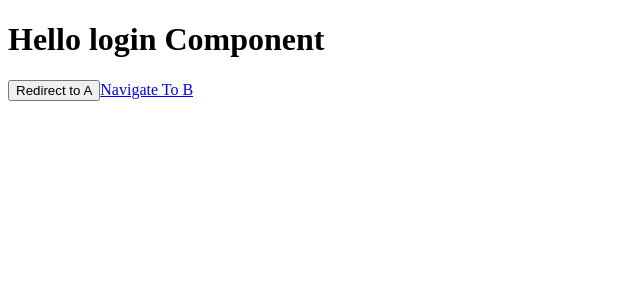
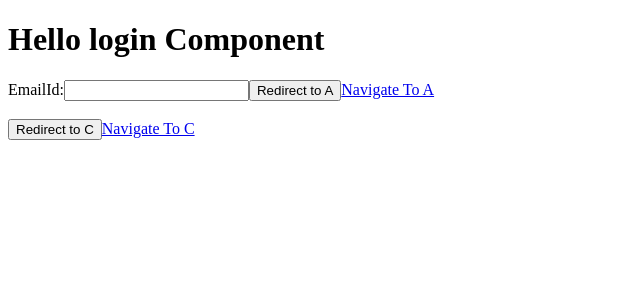
Before and after one commit to Bikeshs/CromaNgWDNovBatch, an Angular app: page / in a window 1280 px wide. Shown: the top 300 px of the page, without its empty margins (0-640 px from the left). Built offline with nearby package versions, Linux system fonts and the light colour scheme.

Commit message:
Routing with data and storage

```diff
--- a/src/app/routeexample/a.component.ts
+++ b/src/app/routeexample/a.component.ts
@@ -1,13 +1,15 @@
 import { Component } from "@angular/core";
-import { Router } from "@angular/router";
+import { Router, ActivatedRoute } from "@angular/router";
 @Component({
     selector: 'acomp',
     templateUrl: './a.component.html'
 })
 export class AComponent {
     title = 'Hello A Component';
-    constructor(private route: Router) {
-
+    constructor(private route: Router, private routeObj: ActivatedRoute) {
+        this.routeObj.params.subscribe(xyz => {
+            this.title = xyz.uname;
+        })
     }
     backToLogin() {
         this.route.navigate(['./login']);
--- a/src/app/routeexample/b.component.html
+++ b/src/app/routeexample/b.component.html
@@ -1,2 +1,5 @@
 <h1>{{title}}</h1>
 <a [routerLink]="['./login']">Back To Login</a>
+
+<h1>Name:{{name}}</h1>
+<h1>emailId:{{emailId}}</h1>
--- a/src/app/routeexample/b.component.ts
+++ b/src/app/routeexample/b.component.ts
@@ -6,4 +6,10 @@ import { ActivatedRoute } from "@angular/router";
 })
 export class BComponent {
     title = "Hello B Component";
+    name;
+    emailId;
+    constructor() {
+        this.name = localStorage.getItem('name');
+        this.emailId = sessionStorage.getItem('EmailId');
+    }
 }
--- a/src/app/routeexample/c.component.ts
+++ b/src/app/routeexample/c.component.ts
@@ -1,8 +1,14 @@
 import { Component } from "@angular/core";
+import { ActivatedRoute } from "@angular/router";
 @Component({
     selector: 'ccomp',
     templateUrl: './c.component.html'
 })
 export class CComponent {
     title = 'Hello C Component';
+    constructor(private routeObj: ActivatedRoute) {
+        this.routeObj.queryParams.subscribe(xyz => {
+            this.title = xyz.email;
+        })
+    }
 }
--- a/src/app/routeexample/login.component.html
+++ b/src/app/routeexample/login.component.html
@@ -1,3 +1,7 @@
 <h1>{{title}}</h1>
+EmailId:<input type="text" [(ngModel)]="name">
 <button type="button" (click)="redirectToA()">Redirect to A</button>
-<a [routerLink]="['./b']">Navigate To B</a>
+<a [routerLink]="['./a','bikesh']">Navigate To A</a>
+<br /><br />
+<button type="button" (click)="redirectToC()">Redirect to C</button>
+<a [routerLink]="['./c']" [queryParams]="{email:'Bikesh Srivastava'}">Navigate To C</a>
--- a/src/app/routeexample/login.component.ts
+++ b/src/app/routeexample/login.component.ts
@@ -6,10 +6,21 @@ import { Router } from "@angular/router";
 })
 export class LoginComponent {
     title = 'Hello login Component';
+    name = "";
     constructor(private route: Router) {
 
     }
     redirectToA() {
-        this.route.navigate(['./a']);
+        if (this.name != '') {
+            this.route.navigate(['./a', this.name]); //redirect to A with  urlEncoded data
+        }
+    }
+
+    redirectToC() {
+        if (this.name != '') {
+            localStorage.setItem('name', this.name);
+            sessionStorage.setItem('EmailId', this.name);
+            this.route.navigate(['./c'], { queryParams: { email: this.name } }); //redirect to C with  QueryString data
+        }
     }
 }
--- a/src/app/routeexample/route.config.ts
+++ b/src/app/routeexample/route.config.ts
@@ -6,7 +6,7 @@ import { LoginComponent } from "./login.component";
 
 export const routes: Routes = [
     { path: '', component: LoginComponent },
-    { path: 'a', component: AComponent },
+    { path: 'a/:uname', component: AComponent },
     { path: 'b', component: BComponent },
     { path: 'c', component: CComponent },
     { path: 'login', component: LoginComponent },
```
